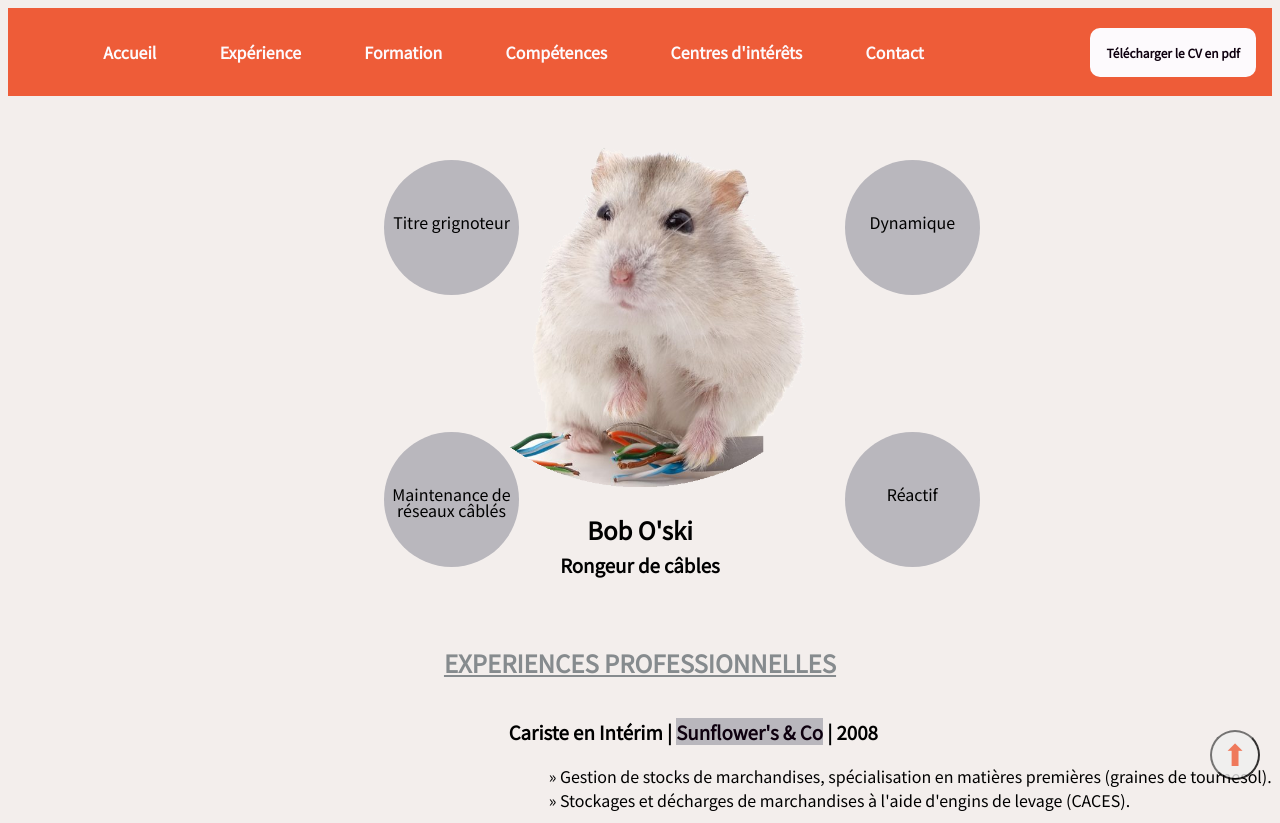
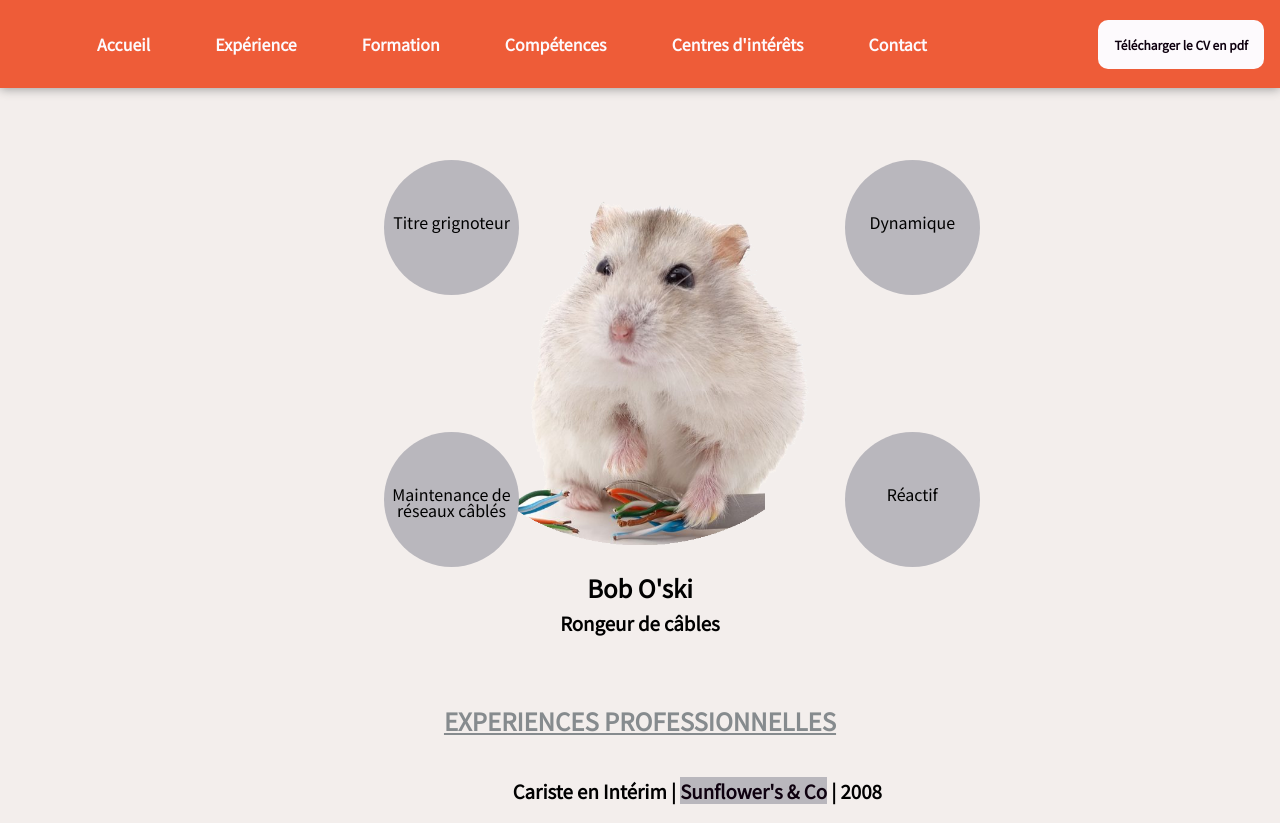
Before and after one commit to BarbaraGonthier/Online-Cv-for-fun, a PHP site: page / in a window 1280 px wide. Shown: the top 823 px of the page. Run offline with PHP 8.4, Linux system fonts and the light colour scheme; some web fonts are replaced.

Commit message:
adjusted header

```diff
--- a/index.html
+++ b/index.html
@@ -9,11 +9,8 @@
     <link rel="stylesheet" href="style.css">
 </head>
 <body>
-    <form action="#navBar">
-        <button class="toTopButton" title="Retour à l'accueil">⬆</button>
-    </form>
     <header>
-        <nav id="navBar">
+        <nav>
             <div class="menu-items">
                 <div class="desktop-menu" id="menu">
                     <a href="#home" title="Accueil">Accueil</a>
--- a/style.css
+++ b/style.css
@@ -21,37 +21,22 @@
 body {
     background-color: var(--background-color);
     font-family: 'Noto Sans JP', sans-serif;
-}
-
-/*--   ToTop button --*/
-
-.toTopButton{
-    display: block;
-    position: fixed;
-    bottom: 20px;
-    right: 20px;
-    width: 50px;
-    height: 50px;
-    border-radius: 50%;
-    opacity: 0.80;
-    font-size: 30px;
-    text-align: center;
-    color: var(--third-color);
-}
-
-@media screen and (max-width:768px) {
-    .toTopButton{
-        display:none;
-    }
+    margin:0px;
 }
 
 /*--        Header      --*/
+header {
+    margin-bottom: 150px;
+}
+
 nav {
     display:flex;
     justify-content:space-between;
+    position: fixed;
     width:100%;
     background-color: var(--third-color);
-
+    top: 0;
+    box-shadow: 0px 1px 10px #999;
 }
 
 .menu-items {
```
